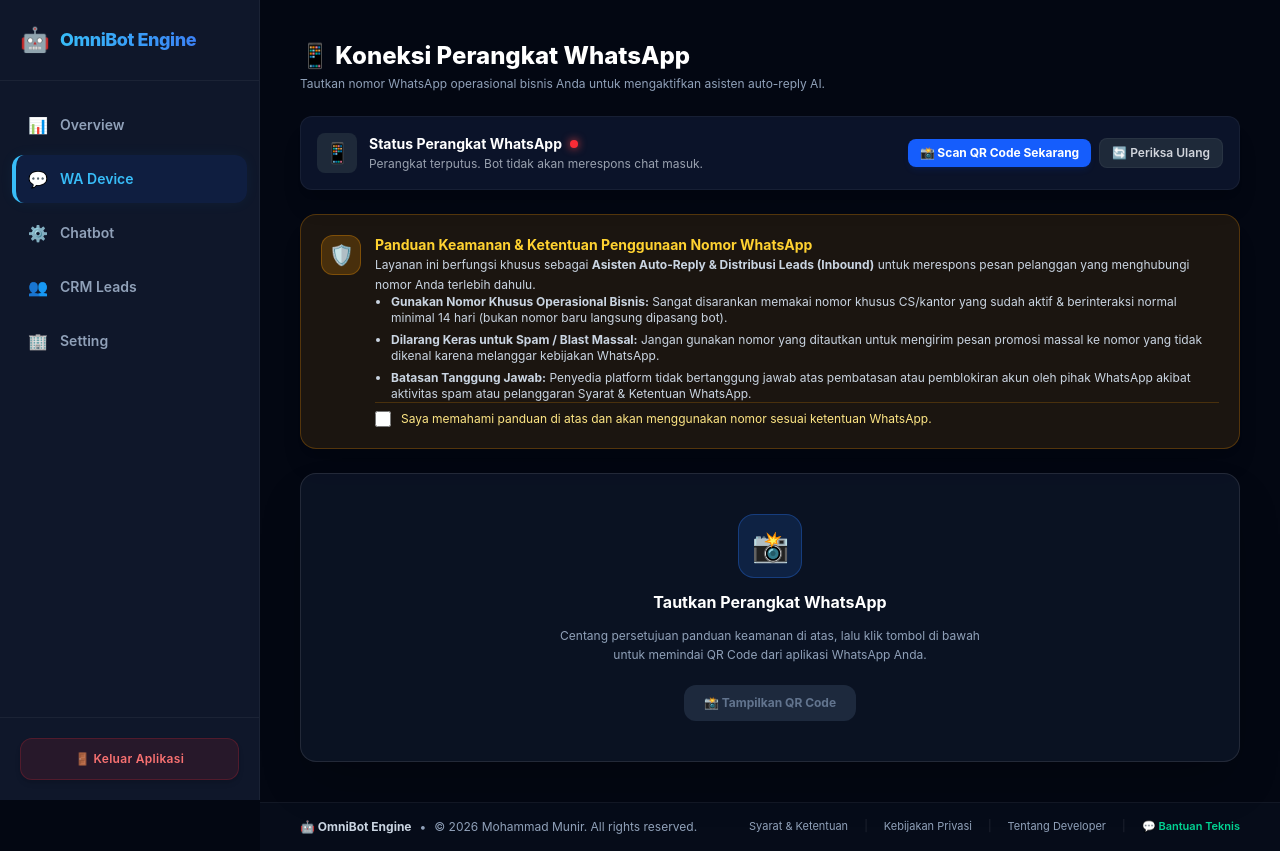
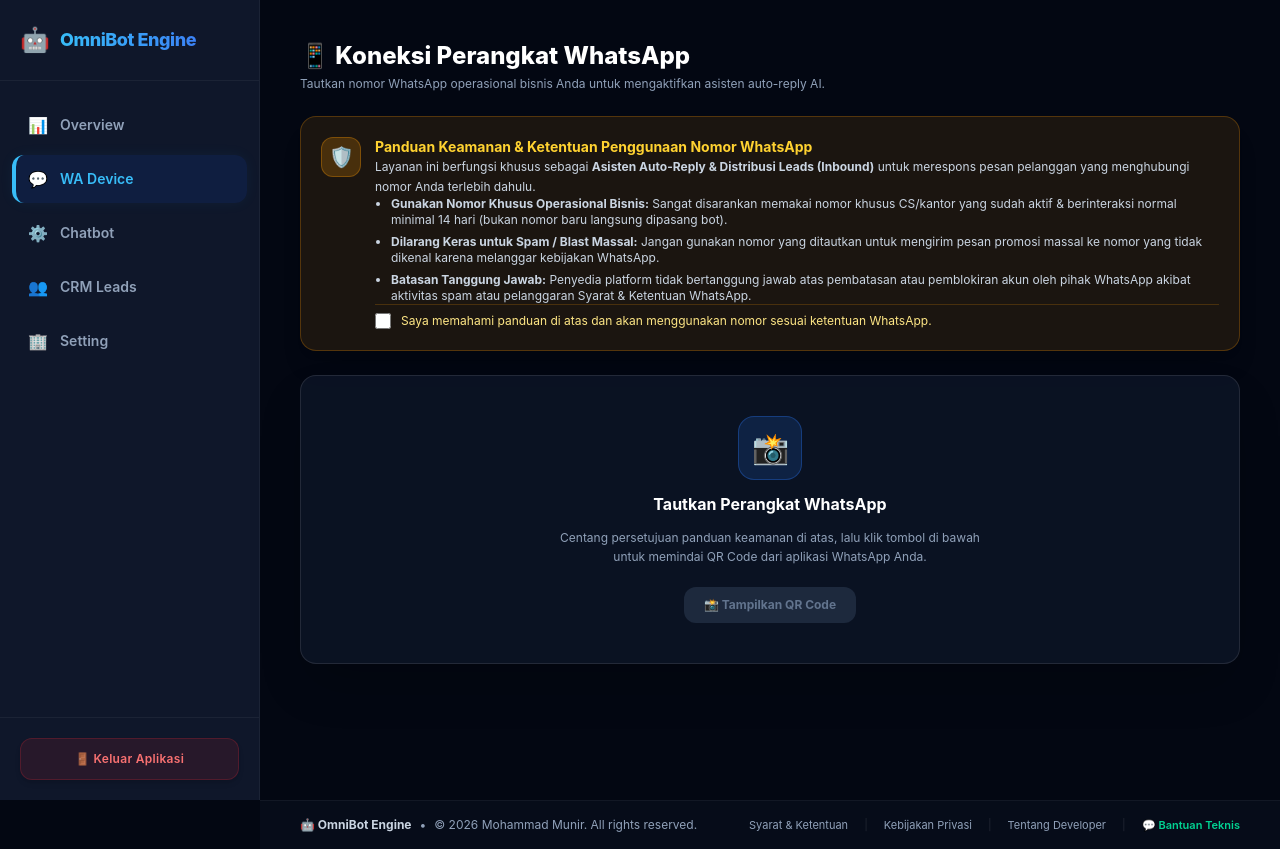
Before and after one commit to moniermohammad/omnibot-saas-frontend, a React (Vite) app: page /dashboard/whatsapp in a window 1280 px wide. Built offline with nearby package versions, Linux system fonts and the light colour scheme; no server answers; sample sign-in values are in the browser's storage.

Commit message:
koment waconnectiond di page seting wa karena double

```diff
--- a/src/pages/whatsapp/WaDevicePage.jsx
+++ b/src/pages/whatsapp/WaDevicePage.jsx
@@ -342,7 +342,7 @@ export default function WaDevicePage() {
           onDisconnect={handleDisconnect}
         /> */}
 
-        <WaConnectionStatus tenantId={tenantId} />
+        {/* <WaConnectionStatus tenantId={tenantId} /> */}
 
         {/* MODUL T1-08: KARTU DISCLAIMER & PANDUAN KEAMANAN NOMOR WHATSAPP */}
         <div className="mb-6 bg-amber-500/10 border border-amber-500/25 rounded-2xl p-5 shadow-xl text-left">
```
